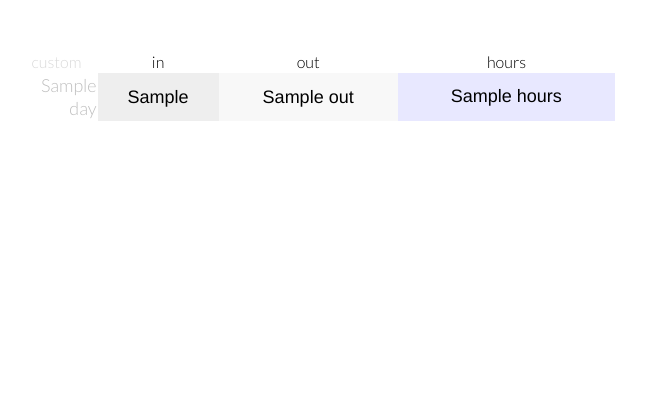
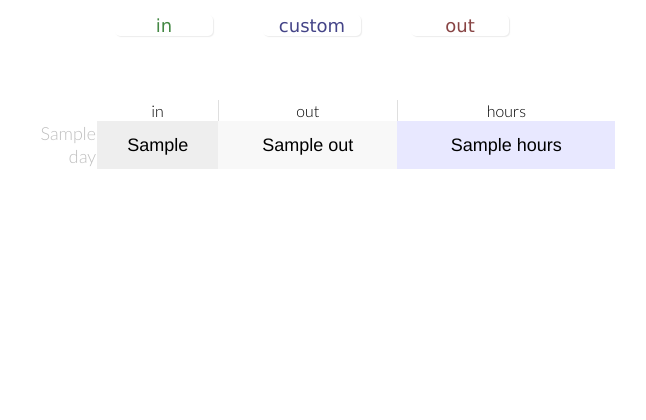
Before and after one commit to fastfieros/timeTables, a Flask app: template templates/table.html in a window 1280 px wide. Shown: the top 420 px of the page, without its empty margins (325-971 px from the left). Run offline with Flask 2, Linux system fonts and the light colour scheme; the template is opened without the code that fills it: most values are stand-ins (such as "Sample title", 1, 10 or a date in 2020); some libraries are stand-ins or nearby versions.

Commit message:
Moved buttons out of table

```diff
--- /dev/null
+++ b/static/actions.css
@@ -0,0 +1,35 @@
+
+#actions {
+    width: 400px;
+    margin: 0 auto;
+    height: 20px;
+    padding: 15px 0;
+}
+
+#actions div {
+    margin-right: 50px;
+    width: 98px;
+    float: left;
+    font-family: 'Verdana', sans-serif;
+    font-weight: 100;
+    font-size: 18px;
+    border-radius: 5px;
+}
+#actions div:last-of-type {
+    margin-right: 0;
+}
+
+#custom, #in, #out {
+    cursor: pointer;
+    box-shadow: 1px 1px 1px rgba(128,128,128,0.15);
+    transition: box-shadow ease .2s, border ease .2s;
+}
+
+#in     { color: #448844; }
+#custom { color: #444488; }
+#out    { color: #884444; }
+
+#custom:hover, #in:hover, #out:hover {
+    box-shadow: 5px 5px 5px #888;
+    opacity: 1;
+}
--- a/static/style.css
+++ b/static/style.css
@@ -3,23 +3,6 @@ body {
     margin: 0;
     font-family: Verdana, sans-serif;
     text-align: center;
-}
-
-
-#custom, #in, #out {
-    cursor: pointer;
-    border: solid 1px rgba(128,128,128,0.0);
-    transition: box-shadow ease .2s, border ease .2s;
-}
-
-#custom {
-    opacity: 0.15;
-}
-
-#custom:hover, #in:hover, #out:hover {
-    box-shadow: 5px 5px 5px #888;
-    border: solid 1px rgba(128,128,128,0.5);
-    opacity: 1;
 }
 
 #footer {
--- a/static/table.css
+++ b/static/table.css
@@ -9,6 +9,11 @@ thead th {
     font-family: Lato;
     font-weight: normal;
     text-align: center;
+    border-left: solid 1px rgba(128,128,128,0.25);
+}
+thead th:first-of-type,
+thead th:nth-of-type(2) {
+    border-left: none;
 }
 
 th.weekheader {
@@ -20,8 +25,15 @@ th.weekheader {
     font-weight: normal;
 }
 
-th.weekheader span.weeklabel { font-size: 14px; }
+th.weekheader span.label-week { font-size: 14px; }
 th.weekheader span.weekspan  { font-size: 20px; }
+
+th.label-total  {
+    text-align: right;
+    font-family: Lato;
+    font-size: 12px;
+    opacity: 0.35;
+}
 
 th.sum {
     font-size: 20px;
--- a/templates/table.html
+++ b/templates/table.html
@@ -4,29 +4,36 @@
 
 {% block head %}
     <link rel='stylesheet' href="{{ url_for("static", filename="table.css") }}" />
+    <link rel='stylesheet' href="{{ url_for("static", filename="actions.css") }}" />
     <link href='http://fonts.googleapis.com/css?family=Lato:300' rel='stylesheet' type='text/css'>
     <script src="{{ url_for("static", filename="main.js") }}"></script>
 {% endblock %}
 
 {% block content %}
+<div id="actions">
+    <div id='in'>in</div>
+    <div id='custom'>custom</div>
+    <div id='out'>out</div>
+</div>
+
 <table>
     <thead>
     <tr>
-        <th id='custom'>custom</th>
-        <th id='in'>in</th>
-        <th id='out'>out</th>
+        <th></th>
+        <th>in</th>
+        <th>out</th>
         <th>hours</th>
     </tr>
     </thead>
 {% for item in tbody %}
     {% if item['type'] == "weekheader" %}
     <tr>
-        <th colspan='4' class='weekheader'><span class='weeklabel'>wk.</span>
+        <th colspan='4' class='weekheader'><span class='label-week'>wk.</span>
         {{ item['week']}}
         <span class='weekspan'>({{ item['start'] }} - {{ item['end'] }})</span></th>
     {% elif item['type'] == "weekfooter" %}
     <tr>
-        <th colspan='3'></th><th class='sum'>{{ item['sum'] }}</th>
+        <th colspan='3' class='label-total'>subtotal:</th><th class='sum'>{{ item['sum'] }}</th>
     {% else %}
     <tr title="entry {{ item['idx'] }}" entry="{{ item['idx'] }}">
         <td class="day">
```
